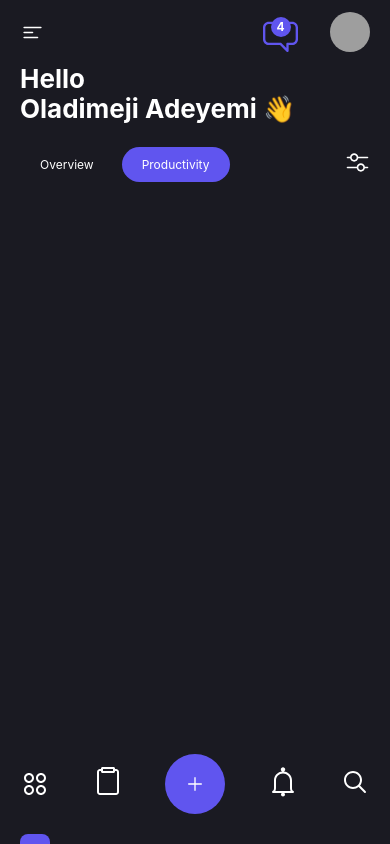
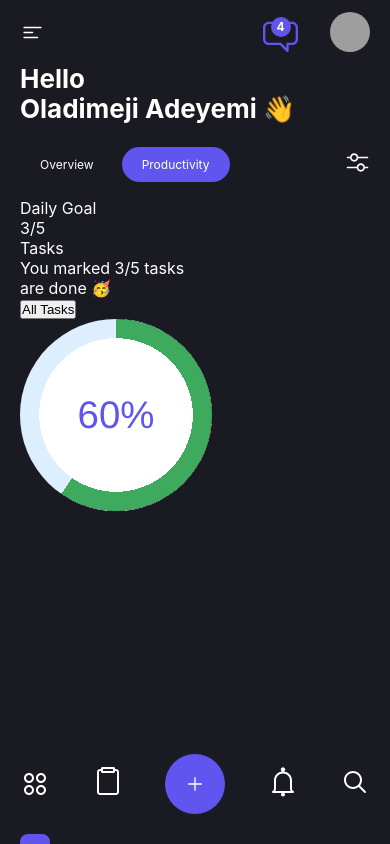
Before and after one commit to 9trocoder/company-x, a React (Create React App) app: page /home in a window 390 px wide. Both pictures are taken after a click on the button "Productivity". Built offline with nearby package versions, Linux system fonts and the light colour scheme; grey boxes are pictures that could not be loaded.

Commit message:
added some productivities

```diff
--- a/src/components/TaskCard/TaskCard.js
+++ b/src/components/TaskCard/TaskCard.js
@@ -97,6 +97,7 @@ function TaskCard() {
           trans={trans}
           cards={cards}
           bind={bind}
+          key={i}
         />
       ))}
     </div>
--- a/src/index.css
+++ b/src/index.css
@@ -1,3 +1,7 @@
+:root {
+  --productvalue: 0%;
+}
+
 * {
   box-sizing: border-box;
   padding: 0;
--- a/src/pages/Homepage/Homepage.css
+++ b/src/pages/Homepage/Homepage.css
@@ -162,7 +162,6 @@
     align-items: center;
     padding: 0 20px;
     justify-content: space-between;
-
   }
 
   .bottomnav-itemhere {
@@ -180,7 +179,7 @@
     height: 20px;
   }
 
-  .bottomnav-item svg{
+  .bottomnav-item svg {
     width: 30px;
     height: 30px;
   }
@@ -203,7 +202,51 @@
     border-radius: 8px;
   }
 
+  .homepage-productivity {
+    margin-top: 1rem;
+  }
 
+  @keyframes growProgressBar {
+    0%,
+    33% {
+      --pgPercentage: 0;
+    }
+    100% {
+      --pgPercentage: var(--productvalue);
+    }
+  }
 
+  @property --pgPercentage {
+    syntax: "<number>";
+    inherits: false;
+    initial-value: 0;
+  }
 
+  div[role="progressbar"] {
+    --size: 12rem;
+    --fg: rgb(61, 170, 94);
+    --bg: #def;
+    --pgPercentage: var(--productvalue);
+    animation: growProgressBar 3s 1 forwards;
+    width: var(--size);
+    height: var(--size);
+    border-radius: 50%;
+    display: grid;
+    place-items: center;
+    background: radial-gradient(
+        closest-side,
+        white 80%,
+        transparent 0 99.9%,
+        white 0
+      ),
+      conic-gradient(var(--fg) calc(var(--pgPercentage) * 1%), var(--bg) 0);
+    font-family: Helvetica, Arial, sans-serif;
+    font-size: calc(var(--size) / 5);
+    color: #6055ef;
+  }
+
+  div[role="progressbar"]::before {
+    counter-reset: percentage var(--productvalue);
+    content: counter(percentage) "%";
+  }
 }
--- a/src/pages/Homepage/Homepage.js
+++ b/src/pages/Homepage/Homepage.js
@@ -1,5 +1,4 @@
-import React, { useState } from "react";
-import CardDeck from "../../components/CardDeck/CardDeck";
+import React, { useState} from "react";
 import TaskCard from "../../components/TaskCard/TaskCard";
 
 import "./Homepage.css";
@@ -17,8 +16,8 @@ const arrowright = (
     <path
       d="M6.1584 3.13508C6.35985 2.94621 6.67627 2.95642 6.86514 3.15788L10.6151 7.15788C10.7954 7.3502 10.7954 7.64949 10.6151 7.84182L6.86514 11.8418C6.67627 12.0433 6.35985 12.0535 6.1584 11.8646C5.95694 11.6757 5.94673 11.3593 6.1356 11.1579L9.565 7.49985L6.1356 3.84182C5.94673 3.64036 5.95694 3.32394 6.1584 3.13508Z"
       fill="currentColor"
-      fill-rule="evenodd"
-      clip-rule="evenodd"
+      fillRule="evenodd"
+      clipRule="evenodd"
     ></path>
   </svg>
 );
@@ -28,6 +27,14 @@ function Homepage() {
   const [overviewBtn, setOverviewBtn] = useState("#6055ef");
   const [productivityBtn, setProductivityBtn] = useState("");
   const [productivity, setProductivity] = useState(false);
+
+
+
+  function setProductValue(value) {
+    console.log(`Value was updated to ${value}`);
+    document.documentElement.style.setProperty("--productvalue", value);
+  }
+
   return (
     <div className="homepagebody">
       <nav className="homepage-nav">
@@ -41,8 +48,8 @@ function Homepage() {
           >
             <path
               d="M2 4.5C2 4.22386 2.22386 4 2.5 4H12.5C12.7761 4 13 4.22386 13 4.5C13 4.77614 12.7761 5 12.5 5H2.5C2.22386 5 2 4.77614 2 4.5ZM2 7.5C2 7.22386 2.22386 7 2.5 7H7.5C7.77614 7 8 7.22386 8 7.5C8 7.77614 7.77614 8 7.5 8H2.5C2.22386 8 2 7.77614 2 7.5ZM2 10.5C2 10.2239 2.22386 10 2.5 10H10.5C10.7761 10 11 10.2239 11 10.5C11 10.7761 10.7761 11 10.5 11H2.5C2.22386 11 2 10.7761 2 10.5Z"
-              fill-rule="evenodd"
-              clip-rule="evenodd"
+              fillRule="evenodd"
+              clipRule="evenodd"
             ></path>
           </svg>
         </div>
@@ -87,9 +94,11 @@ function Homepage() {
               className="productivitybtn"
               style={{ backgroundColor: `${productivityBtn}` }}
               onClick={() => {
+                setProductivity(true);
                 setProductivityBtn("#6055ef");
                 setOverview(false);
                 setOverviewBtn("");
+                setProductValue("60");
               }}
             >
               Productivity
@@ -105,8 +114,8 @@ function Homepage() {
             >
               <path
                 d="M5.5 3C4.67157 3 4 3.67157 4 4.5C4 5.32843 4.67157 6 5.5 6C6.32843 6 7 5.32843 7 4.5C7 3.67157 6.32843 3 5.5 3ZM3 5C3.01671 5 3.03323 4.99918 3.04952 4.99758C3.28022 6.1399 4.28967 7 5.5 7C6.71033 7 7.71978 6.1399 7.95048 4.99758C7.96677 4.99918 7.98329 5 8 5H13.5C13.7761 5 14 4.77614 14 4.5C14 4.22386 13.7761 4 13.5 4H8C7.98329 4 7.96677 4.00082 7.95048 4.00242C7.71978 2.86009 6.71033 2 5.5 2C4.28967 2 3.28022 2.86009 3.04952 4.00242C3.03323 4.00082 3.01671 4 3 4H1.5C1.22386 4 1 4.22386 1 4.5C1 4.77614 1.22386 5 1.5 5H3ZM11.9505 10.9976C11.7198 12.1399 10.7103 13 9.5 13C8.28967 13 7.28022 12.1399 7.04952 10.9976C7.03323 10.9992 7.01671 11 7 11H1.5C1.22386 11 1 10.7761 1 10.5C1 10.2239 1.22386 10 1.5 10H7C7.01671 10 7.03323 10.0008 7.04952 10.0024C7.28022 8.8601 8.28967 8 9.5 8C10.7103 8 11.7198 8.8601 11.9505 10.0024C11.9668 10.0008 11.9833 10 12 10H13.5C13.7761 10 14 10.2239 14 10.5C14 10.7761 13.7761 11 13.5 11H12C11.9833 11 11.9668 10.9992 11.9505 10.9976ZM8 10.5C8 9.67157 8.67157 9 9.5 9C10.3284 9 11 9.67157 11 10.5C11 11.3284 10.3284 12 9.5 12C8.67157 12 8 11.3284 8 10.5Z"
-                fill-rule="evenodd"
-                clip-rule="evenodd"
+                fillRule="evenodd"
+                clipRule="evenodd"
               ></path>
             </svg>
           </div>
@@ -160,7 +169,37 @@ function Homepage() {
             </div>
           </div>
         )}
-        {productivity && <div className="homepage-productivity"></div>}
+        {productivity && (
+          <div className="homepage-productivity">
+            <div className="hompage-productivity-item1">
+              <div className="hompage-productivity-item1-left">
+                <p>Daily Goal</p>
+                <div className="dailygoalcoutn">
+                  <div className="dailygoalitemleft">
+                    <p>3/5</p>
+                  </div>
+                  <div className="dailygoalitemright">
+                    <p>Tasks</p>
+                  </div>
+                </div>
+                <p>
+                  You marked 3/5 tasks <br />
+                  are done 🥳
+                </p>
+                <button>All Tasks</button>
+              </div>
+              <div className="homepage-productivity-item1-right">
+                <div
+                  className=""
+                  role="progressbar"
+                  aria-valuenow="65"
+                  aria-valuemin="0"
+                  aria-valuemax="100"
+                ></div>
+              </div>
+            </div>
+          </div>
+        )}
       </div>
 
       <div className="bottomnav">
@@ -175,8 +214,8 @@ function Homepage() {
             <path
               d="M4.5 2C3.11929 2 2 3.11929 2 4.5C2 5.88072 3.11929 7 4.5 7C5.88072 7 7 5.88072 7 4.5C7 3.11929 5.88072 2 4.5 2ZM3 4.5C3 3.67157 3.67157 3 4.5 3C5.32843 3 6 3.67157 6 4.5C6 5.32843 5.32843 6 4.5 6C3.67157 6 3 5.32843 3 4.5ZM10.5 2C9.11929 2 8 3.11929 8 4.5C8 5.88072 9.11929 7 10.5 7C11.8807 7 13 5.88072 13 4.5C13 3.11929 11.8807 2 10.5 2ZM9 4.5C9 3.67157 9.67157 3 10.5 3C11.3284 3 12 3.67157 12 4.5C12 5.32843 11.3284 6 10.5 6C9.67157 6 9 5.32843 9 4.5ZM2 10.5C2 9.11929 3.11929 8 4.5 8C5.88072 8 7 9.11929 7 10.5C7 11.8807 5.88072 13 4.5 13C3.11929 13 2 11.8807 2 10.5ZM4.5 9C3.67157 9 3 9.67157 3 10.5C3 11.3284 3.67157 12 4.5 12C5.32843 12 6 11.3284 6 10.5C6 9.67157 5.32843 9 4.5 9ZM10.5 8C9.11929 8 8 9.11929 8 10.5C8 11.8807 9.11929 13 10.5 13C11.8807 13 13 11.8807 13 10.5C13 9.11929 11.8807 8 10.5 8ZM9 10.5C9 9.67157 9.67157 9 10.5 9C11.3284 9 12 9.67157 12 10.5C12 11.3284 11.3284 12 10.5 12C9.67157 12 9 11.3284 9 10.5Z"
               fill="currentColor"
-              fill-rule="evenodd"
-              clip-rule="evenodd"
+              fillRule="evenodd"
+              clipRule="evenodd"
             ></path>
           </svg>
           <div className="bottomnavshow"></div>
@@ -192,8 +231,8 @@ function Homepage() {
             <path
               d="M5 2V1H10V2H5ZM4.75 0C4.33579 0 4 0.335786 4 0.75V1H3.5C2.67157 1 2 1.67157 2 2.5V12.5C2 13.3284 2.67157 14 3.5 14H11.5C12.3284 14 13 13.3284 13 12.5V2.5C13 1.67157 12.3284 1 11.5 1H11V0.75C11 0.335786 10.6642 0 10.25 0H4.75ZM11 2V2.25C11 2.66421 10.6642 3 10.25 3H4.75C4.33579 3 4 2.66421 4 2.25V2H3.5C3.22386 2 3 2.22386 3 2.5V12.5C3 12.7761 3.22386 13 3.5 13H11.5C11.7761 13 12 12.7761 12 12.5V2.5C12 2.22386 11.7761 2 11.5 2H11Z"
               fill="currentColor"
-              fill-rule="evenodd"
-              clip-rule="evenodd"
+              fillRule="evenodd"
+              clipRule="evenodd"
             ></path>
           </svg>
         </div>
@@ -208,8 +247,8 @@ function Homepage() {
             <path
               d="M8 2.75C8 2.47386 7.77614 2.25 7.5 2.25C7.22386 2.25 7 2.47386 7 2.75V7H2.75C2.47386 7 2.25 7.22386 2.25 7.5C2.25 7.77614 2.47386 8 2.75 8H7V12.25C7 12.5261 7.22386 12.75 7.5 12.75C7.77614 12.75 8 12.5261 8 12.25V8H12.25C12.5261 8 12.75 7.77614 12.75 7.5C12.75 7.22386 12.5261 7 12.25 7H8V2.75Z"
               fill="currentColor"
-              fill-rule="evenodd"
-              clip-rule="evenodd"
+              fillRule="evenodd"
+              clipRule="evenodd"
             ></path>
           </svg>
         </div>
@@ -224,8 +263,8 @@ function Homepage() {
             <path
               d="M8.60124 1.25086C8.60124 1.75459 8.26278 2.17927 7.80087 2.30989C10.1459 2.4647 12 4.41582 12 6.79999V10.25C12 11.0563 12.0329 11.7074 12.7236 12.0528C12.931 12.1565 13.0399 12.3892 12.9866 12.6149C12.9333 12.8406 12.7319 13 12.5 13H8.16144C8.36904 13.1832 8.49997 13.4513 8.49997 13.75C8.49997 14.3023 8.05226 14.75 7.49997 14.75C6.94769 14.75 6.49997 14.3023 6.49997 13.75C6.49997 13.4513 6.63091 13.1832 6.83851 13H2.49999C2.2681 13 2.06664 12.8406 2.01336 12.6149C1.96009 12.3892 2.06897 12.1565 2.27638 12.0528C2.96708 11.7074 2.99999 11.0563 2.99999 10.25V6.79999C2.99999 4.41537 4.85481 2.46396 7.20042 2.3098C6.73867 2.17908 6.40036 1.75448 6.40036 1.25086C6.40036 0.643104 6.89304 0.150421 7.5008 0.150421C8.10855 0.150421 8.60124 0.643104 8.60124 1.25086ZM7.49999 3.29999C5.56699 3.29999 3.99999 4.86699 3.99999 6.79999V10.25L4.00002 10.3009C4.0005 10.7463 4.00121 11.4084 3.69929 12H11.3007C10.9988 11.4084 10.9995 10.7463 11 10.3009L11 10.25V6.79999C11 4.86699 9.43299 3.29999 7.49999 3.29999Z"
               fill="currentColor"
-              fill-rule="evenodd"
-              clip-rule="evenodd"
+              fillRule="evenodd"
+              clipRule="evenodd"
             ></path>
           </svg>
         </div>
@@ -240,8 +279,8 @@ function Homepage() {
             <path
               d="M10 6.5C10 8.433 8.433 10 6.5 10C4.567 10 3 8.433 3 6.5C3 4.567 4.567 3 6.5 3C8.433 3 10 4.567 10 6.5ZM9.30884 10.0159C8.53901 10.6318 7.56251 11 6.5 11C4.01472 11 2 8.98528 2 6.5C2 4.01472 4.01472 2 6.5 2C8.98528 2 11 4.01472 11 6.5C11 7.56251 10.6318 8.53901 10.0159 9.30884L12.8536 12.1464C13.0488 12.3417 13.0488 12.6583 12.8536 12.8536C12.6583 13.0488 12.3417 13.0488 12.1464 12.8536L9.30884 10.0159Z"
               fill="currentColor"
-              fill-rule="evenodd"
-              clip-rule="evenodd"
+              fillRule="evenodd"
+              clipRule="evenodd"
             ></path>
           </svg>
         </div>
--- a/src/pages/Onboarding/RecoveryPassword.js
+++ b/src/pages/Onboarding/RecoveryPassword.js
@@ -17,8 +17,8 @@ function RecoveryPassword() {
             <path
               d="M6.85355 3.14645C7.04882 3.34171 7.04882 3.65829 6.85355 3.85355L3.70711 7H12.5C12.7761 7 13 7.22386 13 7.5C13 7.77614 12.7761 8 12.5 8H3.70711L6.85355 11.1464C7.04882 11.3417 7.04882 11.6583 6.85355 11.8536C6.65829 12.0488 6.34171 12.0488 6.14645 11.8536L2.14645 7.85355C1.95118 7.65829 1.95118 7.34171 2.14645 7.14645L6.14645 3.14645C6.34171 2.95118 6.65829 2.95118 6.85355 3.14645Z"
               fill="currentColor"
-              fill-rule="evenodd"
-              clip-rule="evenodd"
+              fillRule="evenodd"
+              clipRule="evenodd"
             ></path>
           </svg>
         </div>
--- a/src/pages/Onboarding/Signup.js
+++ b/src/pages/Onboarding/Signup.js
@@ -86,8 +86,8 @@ function Signup() {
             <path
               d="M6.85355 3.14645C7.04882 3.34171 7.04882 3.65829 6.85355 3.85355L3.70711 7H12.5C12.7761 7 13 7.22386 13 7.5C13 7.77614 12.7761 8 12.5 8H3.70711L6.85355 11.1464C7.04882 11.3417 7.04882 11.6583 6.85355 11.8536C6.65829 12.0488 6.34171 12.0488 6.14645 11.8536L2.14645 7.85355C1.95118 7.65829 1.95118 7.34171 2.14645 7.14645L6.14645 3.14645C6.34171 2.95118 6.65829 2.95118 6.85355 3.14645Z"
               fill="currentColor"
-              fill-rule="evenodd"
-              clip-rule="evenodd"
+              fillRule="evenodd"
+              clipRule="evenodd"
             ></path>
           </svg>
         </div>
```
Also changed, not shown: src/pages/Onboarding/BusinessSignup.js (+19 -8 lines), src/pages/Onboarding/EmailVerification.js (+10 -8 lines), src/pages/Onboarding/Login.js (+12 -12 lines).
